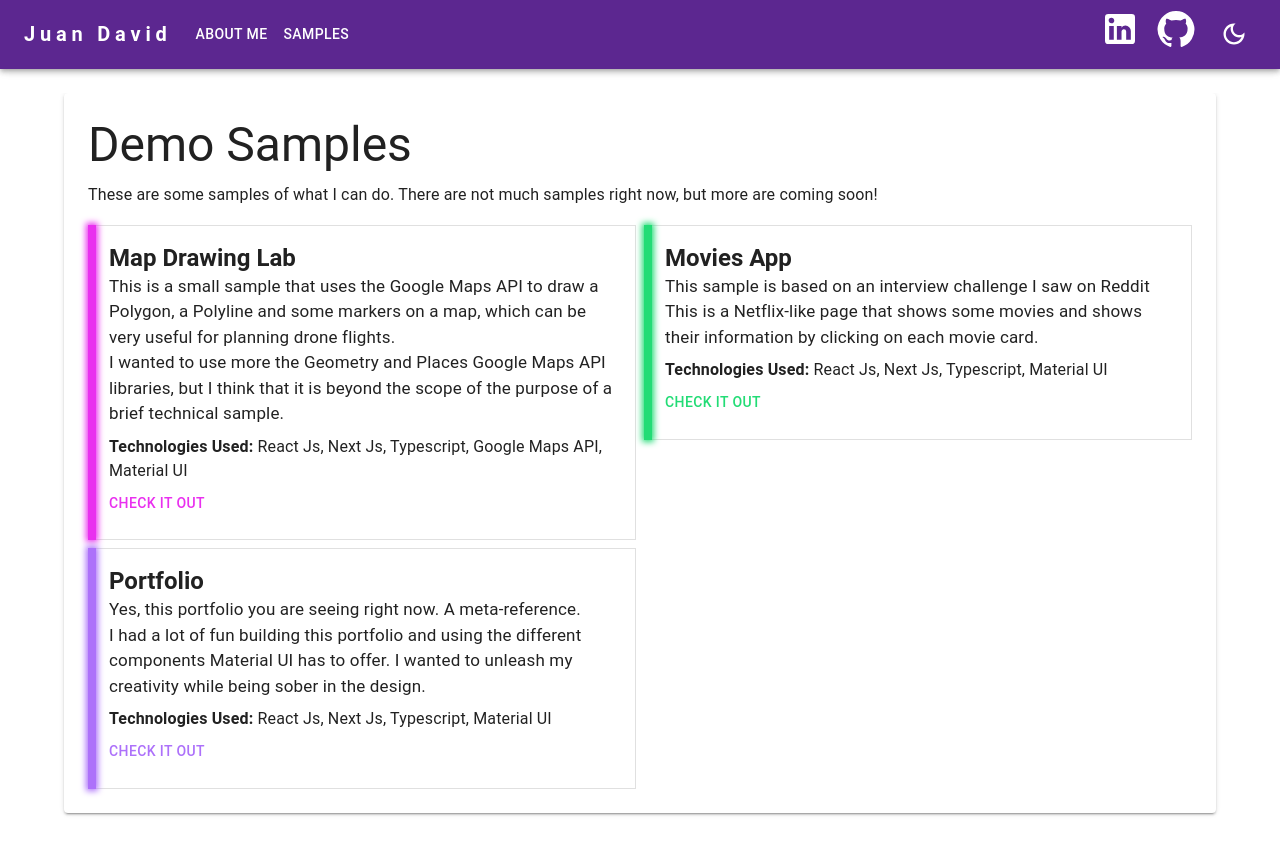
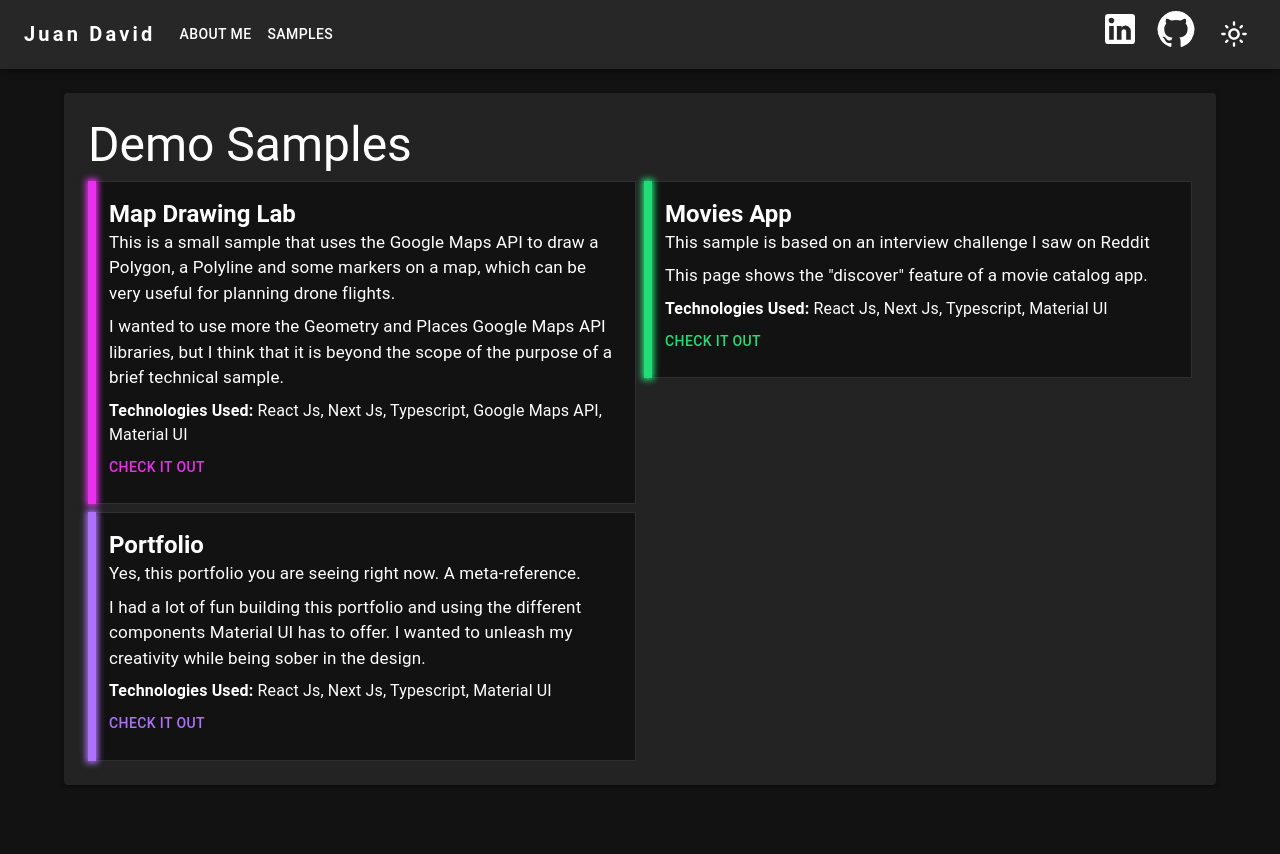
Before and after one commit to jd-sanmartin/Portfolio, a Next.js app: page /samples in a window 1280 px wide. Shown: the top 854 px of the page. Built offline with nearby package versions, Linux system fonts and the light colour scheme.

Commit message:
Fixed information display and text redaction

```diff
--- a/components/NavBar.tsx
+++ b/components/NavBar.tsx
@@ -58,9 +58,9 @@ export default function NavBar({ isDarkTheme, toggleTheme }: props) {
               noWrap
               sx={{
                 mr: 2,
-                display: { xs: 'none', md: 'flex' },
+                display: { xs: 'none', sm: 'flex' },
                 fontWeight: 700,
-                letterSpacing: '.3rem',
+                letterSpacing: '.2rem',
                 color: 'inherit',
                 textDecoration: 'none',
               }}
@@ -69,7 +69,7 @@ export default function NavBar({ isDarkTheme, toggleTheme }: props) {
             </Typography>
           </Link>
 
-          <Box sx={{ flexGrow: 1, display: { xs: 'flex', md: 'none' } }}>
+          <Box sx={{ flexGrow: 1, display: { xs: 'flex', sm: 'none' } }}>
             <IconButton
               size="large"
               onClick={handleOpenNavMenu}
@@ -92,7 +92,7 @@ export default function NavBar({ isDarkTheme, toggleTheme }: props) {
               open={Boolean(anchorElNav)}
               onClose={handleCloseNavMenu}
               sx={{
-                  display: { xs: 'block', md: 'none' },
+                  display: { xs: 'block', sm: 'none' },
               }}
             >
               {pages.map((page) => (
@@ -109,19 +109,19 @@ export default function NavBar({ isDarkTheme, toggleTheme }: props) {
               variant="h5"
               noWrap
               sx={{
-              mr: 2,
-              display: { xs: 'flex', md: 'none' },
-              flexGrow: 1,
-              fontWeight: 700,
-              letterSpacing: '.3rem',
-              color: 'inherit',
-              textDecoration: 'none',
+                mr: 1,
+                display: { xs: 'flex', sm: 'none' },
+                flexGrow: 1,
+                fontWeight: 700,
+                letterSpacing: '.2rem',
+                color: 'inherit',
+                textDecoration: 'none',
               }}
             >
-              JDS
+              Juan David
             </Typography>
           </Link>
-          <Box sx={{ flexGrow: 1, display: { xs: 'none', md: 'flex' } }}>
+          <Box sx={{ flexGrow: 1, display: { xs: 'none', sm: 'flex' } }}>
             {pages.map((page) => (
               <div key={page.displayText}>
                 <Link href={page.route}>
--- a/components/movies/MovieCard.tsx
+++ b/components/movies/MovieCard.tsx
@@ -4,7 +4,6 @@ import Box from "@mui/material/Box";
 import Card from "@mui/material/Card";
 import CardContent from "@mui/material/CardContent";
 import CardActions from "@mui/material/CardActions";
-import Button from "@mui/material/Button";
 import Typography from "@mui/material/Typography";
 import Rating from "@mui/material/Rating";
 import IconButton from "@mui/material/IconButton";
@@ -13,6 +12,7 @@ import PlayCircleOutlineIcon from '@mui/icons-material/PlayCircleOutline';
 import ControlPointIcon from '@mui/icons-material/ControlPoint';
 
 import Movie from "../../types/movies/Movie";
+import { useTheme } from '@mui/material/styles';
 
 interface props {
   movie: Movie;
@@ -26,12 +26,14 @@ export default function MovieCard({movie, selected}: props) {
     imagePath,
   } = movie;
 
+  const theme = useTheme();
+
   return (
     <Box>
         <Card
           variant='outlined'
           sx={{
-            boxShadow: selected ? '0px 0px 3px 3px #646' : '',
+            boxShadow: selected ? `0px 0px 3px 3px ${theme.palette.primary.main}` : '',
           }}
         >
           <CardContent sx={{ p: 1 }}>
--- a/components/projects/SampleCard.tsx
+++ b/components/projects/SampleCard.tsx
@@ -1,5 +1,3 @@
-import { useState } from 'react';
-
 import Link from 'next/link';
 
 import Box from '@mui/material/Box';
@@ -27,6 +25,7 @@ export default function SampleCard(props: SampleCardProps) {
 
       <Card
         variant='outlined'
+        elevation={3}
         sx={{
           borderLeft: 0,
           borderRadius: '0',
@@ -46,7 +45,7 @@ export default function SampleCard(props: SampleCardProps) {
             ) :
             (
               text.map((x, i) => (
-                <Typography key={`sample-${name}-text-p-${i}`} fontSize={17}>
+                <Typography key={`sample-${name}-text-p-${i}`} fontSize={17} mb={1} >
                   {x}
                 </Typography>
               ))
--- a/data/SamplesData.ts
+++ b/data/SamplesData.ts
@@ -15,7 +15,7 @@ const SamplesData: SampleCardProps[] = [
     name: 'Movies App',
     text: [
       'This sample is based on an interview challenge I saw on Reddit',
-      'This is a Netflix-like page that shows some movies and shows their information by clicking on each movie card.'
+      'This page shows the "discover" feature of a movie catalog app.'
     ],
     technologiesUsed: 'React Js, Next Js, Typescript, Material UI',
     accentColor: '#22dc75',
--- a/pages/_app.tsx
+++ b/pages/_app.tsx
@@ -10,8 +10,7 @@ import Box from '@mui/material/Box';
 import { DarkTheme, LightTheme } from '../utils/Themes';
 
 export default function App({ Component, pageProps }: AppProps) {
-  const [isDarkTheme, setIsDarkTheme] = useState(false);
-  // const [theme, setTheme] = useState(DarkTheme);
+  const [isDarkTheme, setIsDarkTheme] = useState(true);
 
   const toggleTheme = () => {
     setIsDarkTheme(!isDarkTheme);
--- a/pages/samples.tsx
+++ b/pages/samples.tsx
@@ -22,8 +22,15 @@ export default function Home() {
         sx={{
           mt: 3,
           alignItems:'center',
-          height: 'calc(100% - 85px)',
+          height: 'calc(100% - 65px)',
           paddingBottom: 2,
+        }}
+      >
+        <Paper
+          elevation={2}
+          sx={{
+            padding: 3,
+            maxHeight: '90%',
             overflowY: 'auto',
             scrollbarWidth: 'thin',
             '&::-webkit-scrollbar': {
@@ -38,11 +45,8 @@ export default function Home() {
             '&::-webkit-scrollbar-thumb:hover': {
                 background: '#555'
             },
-        }}
-      >
-        <Paper elevation={2} sx={{ padding: 3 }} >
+          }}>
           <Typography variant='h3' mb={1}>Demo Samples</Typography>
-          <Typography variant='subtitle1' mb={2}>These are some samples of what I can do. There are not much samples right now, but more are coming soon! </Typography>
 
           <Grid
             container
```
Also changed, not shown: components/about/TabBio.tsx (+15 -14 lines), data/SkillsData.ts (+12 -6 lines), pages/index.tsx (+4 -7 lines). Lines whose indentation alone changed are shown as unchanged.
